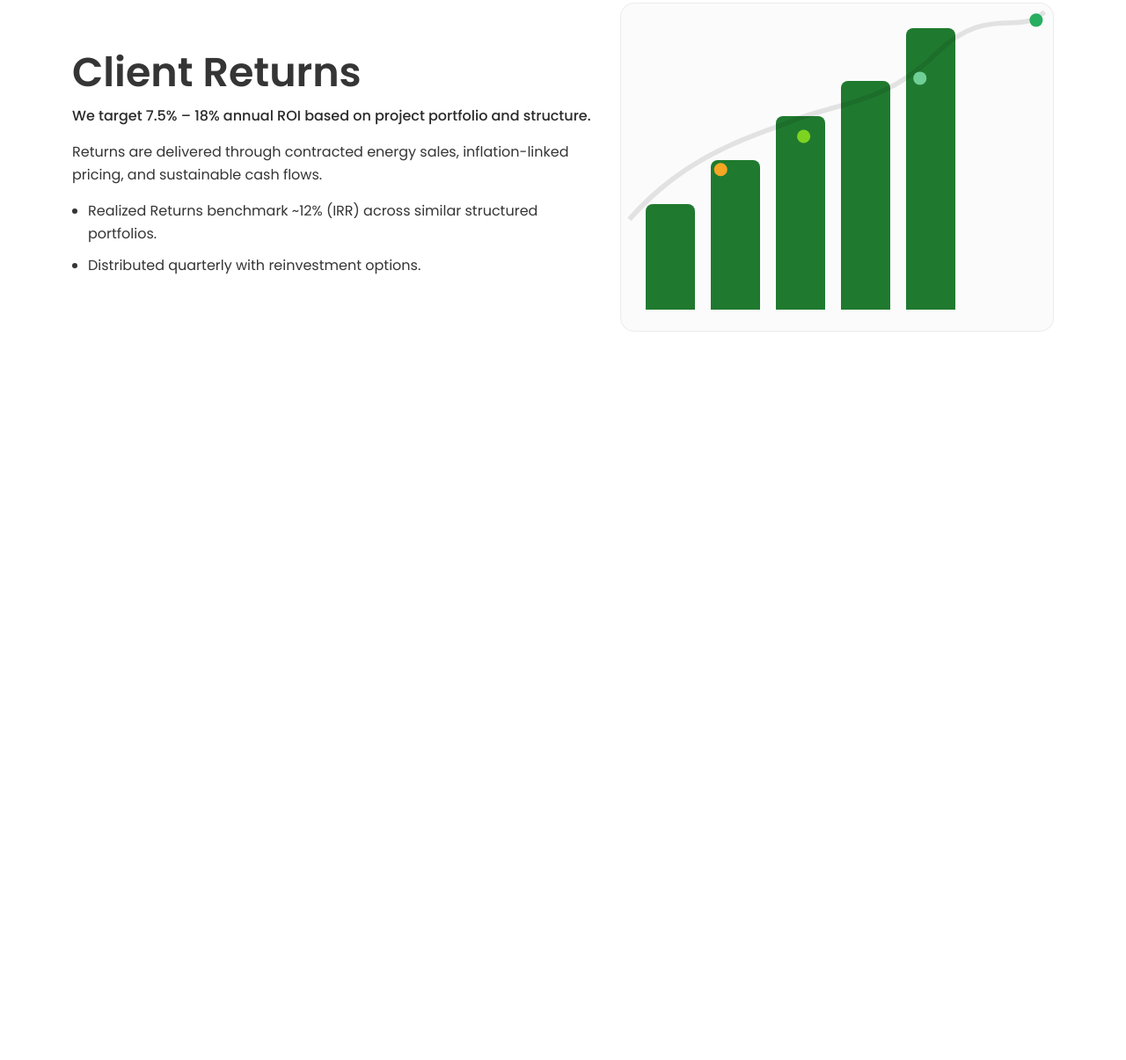
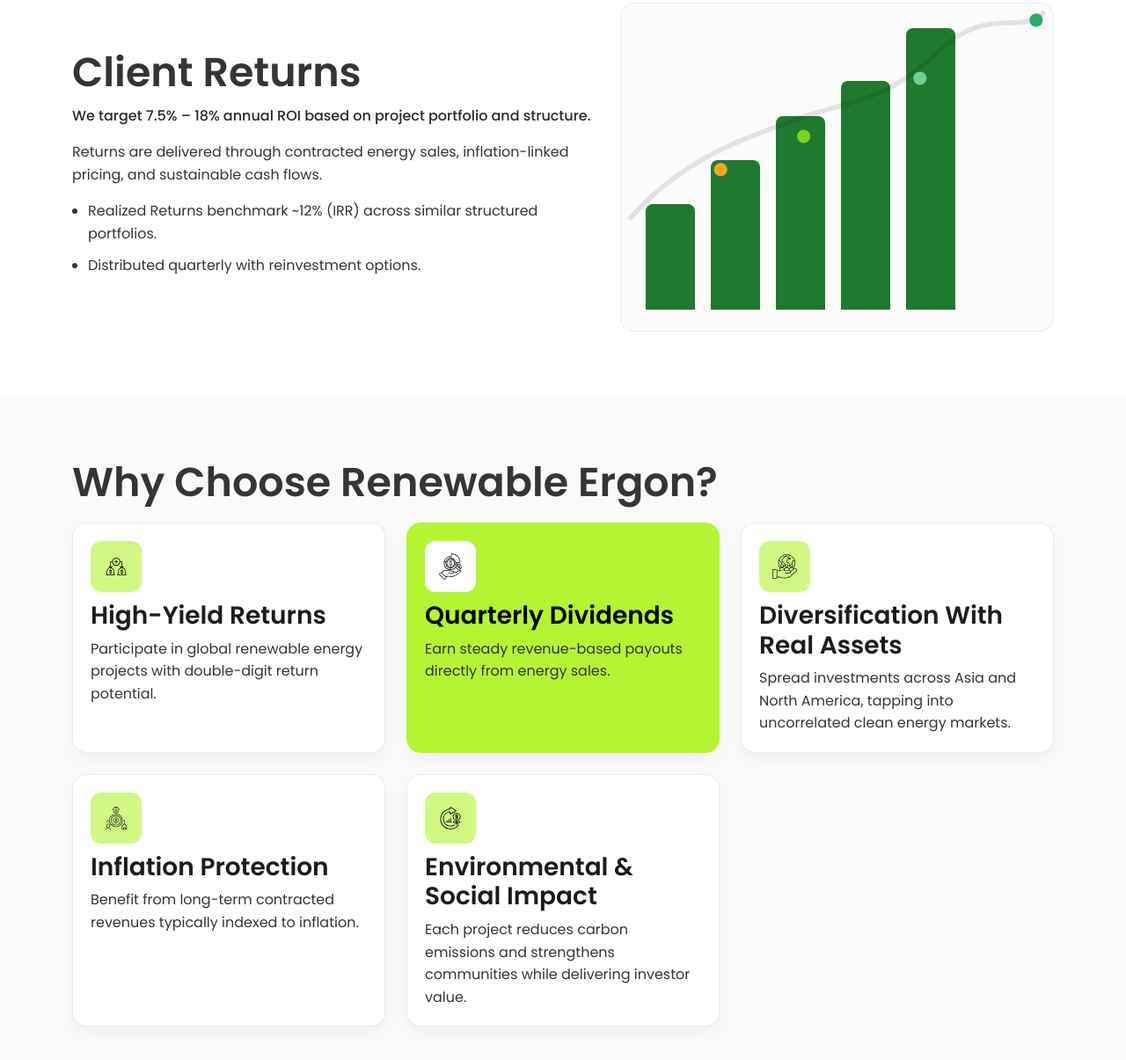
Before and after one commit to moizxox/energy-frontend, a plain HTML site: page index.html in a window 1280 px wide. Shown: the part 3395-4600 px from the top of the page at 88% size. Before the commit the page ends 3844 px from the top, so only its background shows below. Drawn offline with nearby package versions, Linux system fonts and the light colour scheme.

Commit message:
choose section adde

```diff
--- a/assets/css/main.css
+++ b/assets/css/main.css
@@ -367,3 +367,19 @@
 @media (max-width: 992px) {
   .cr-wrap { grid-template-columns: 1fr; }
 }
+
+/* Why Choose */
+.why-choose { padding: 72px 0; background: #f9faf9; }
+.wc-grid { display: grid; grid-template-columns: repeat(3, minmax(0, 1fr)); gap: 24px; margin-top: 18px; }
+.wc-card { background: #fff; border: 1px solid rgba(0,0,0,0.08); border-radius: 16px; padding: 20px; box-shadow: 0 8px 20px rgba(0,0,0,0.04); }
+.wc-card.featured { background: var(--color-primary); border-color: var(--color-primary); }
+.wc-icon { width: 58px; height: 58px; border-radius: 12px; background: rgba(181,244,51,0.6); display: flex; align-items: center; justify-content: center; margin-bottom: 10px; }
+.wc-card.featured .wc-icon { background: #fff; }
+.wc-icon img { width: 30px; height: 30px; }
+.wc-title { margin: 6px 0 8px 0; font-weight: 600; color: #1c1c1c; }
+.wc-card.featured .wc-title { color: #000; }
+.wc-text { margin: 0; color: #353535; }
+
+@media (max-width: 992px) {
+  .wc-grid { grid-template-columns: 1fr; }
+}
--- a/index.html
+++ b/index.html
@@ -225,6 +225,39 @@
                 </div>
             </div>
         </section>
+
+        <section class="why-choose" id="why-choose">
+            <div class="container">
+                <h2 class="heading">Why Choose Renewable Ergon?</h2>
+                <div class="wc-grid">
+                    <article class="wc-card">
+                        <div class="wc-icon"><img src="assets/icons/money.svg" alt="High-Yield Returns"></div>
+                        <h3 class="wc-title">High-Yield Returns</h3>
+                        <p class="wc-text">Participate in global renewable energy projects with double-digit return potential.</p>
+                    </article>
+                    <article class="wc-card featured">
+                        <div class="wc-icon"><img src="assets/icons/dollar-hand.svg" alt="Quarterly Dividends"></div>
+                        <h3 class="wc-title">Quarterly Dividends</h3>
+                        <p class="wc-text">Earn steady revenue-based payouts directly from energy sales.</p>
+                    </article>
+                    <article class="wc-card">
+                        <div class="wc-icon"><img src="assets/icons/globe-hand.svg" alt="Diversification"></div>
+                        <h3 class="wc-title">Diversification With Real Assets</h3>
+                        <p class="wc-text">Spread investments across Asia and North America, tapping into uncorrelated clean energy markets.</p>
+                    </article>
+                    <article class="wc-card">
+                        <div class="wc-icon"><img src="assets/icons/cycle.svg" alt="Inflation Protection"></div>
+                        <h3 class="wc-title">Inflation Protection</h3>
+                        <p class="wc-text">Benefit from long-term contracted revenues typically indexed to inflation.</p>
+                    </article>
+                    <article class="wc-card">
+                        <div class="wc-icon"><img src="assets/icons/grow.svg" alt="Environmental & Social Impact"></div>
+                        <h3 class="wc-title">Environmental & Social Impact</h3>
+                        <p class="wc-text">Each project reduces carbon emissions and strengthens communities while delivering investor value.</p>
+                    </article>
+                </div>
+            </div>
+        </section>
     </main>
 
     <script src="assets/js/script.js"></script>
```
Also changed, not shown: env-impact.png (added).
